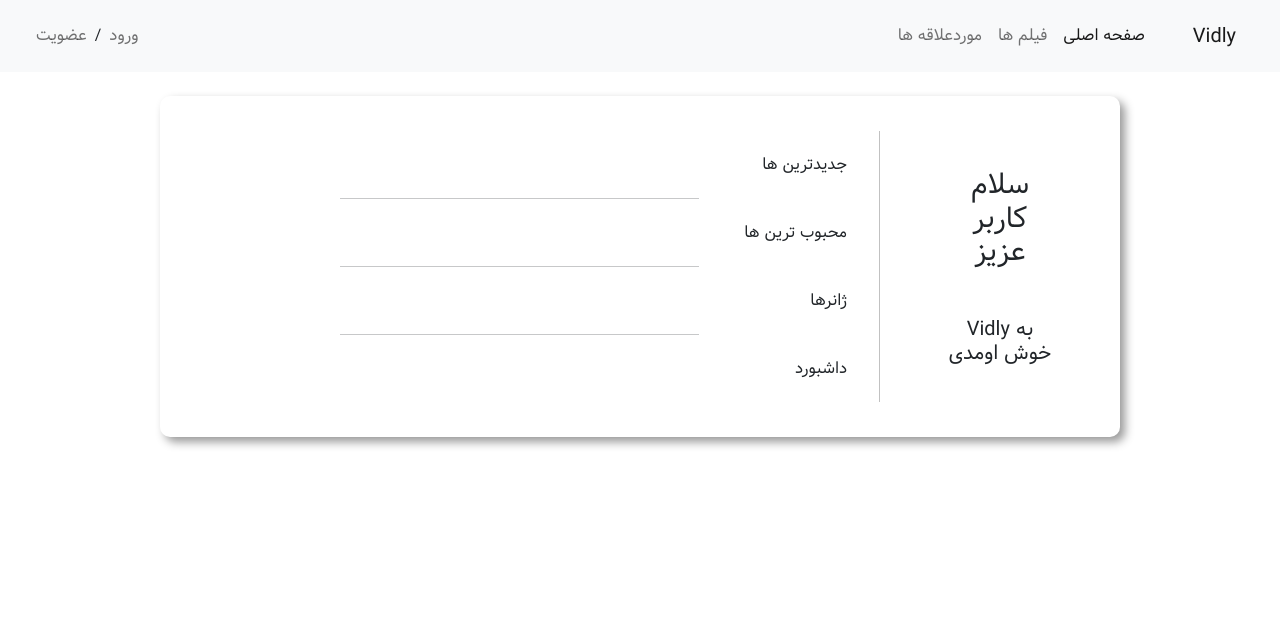
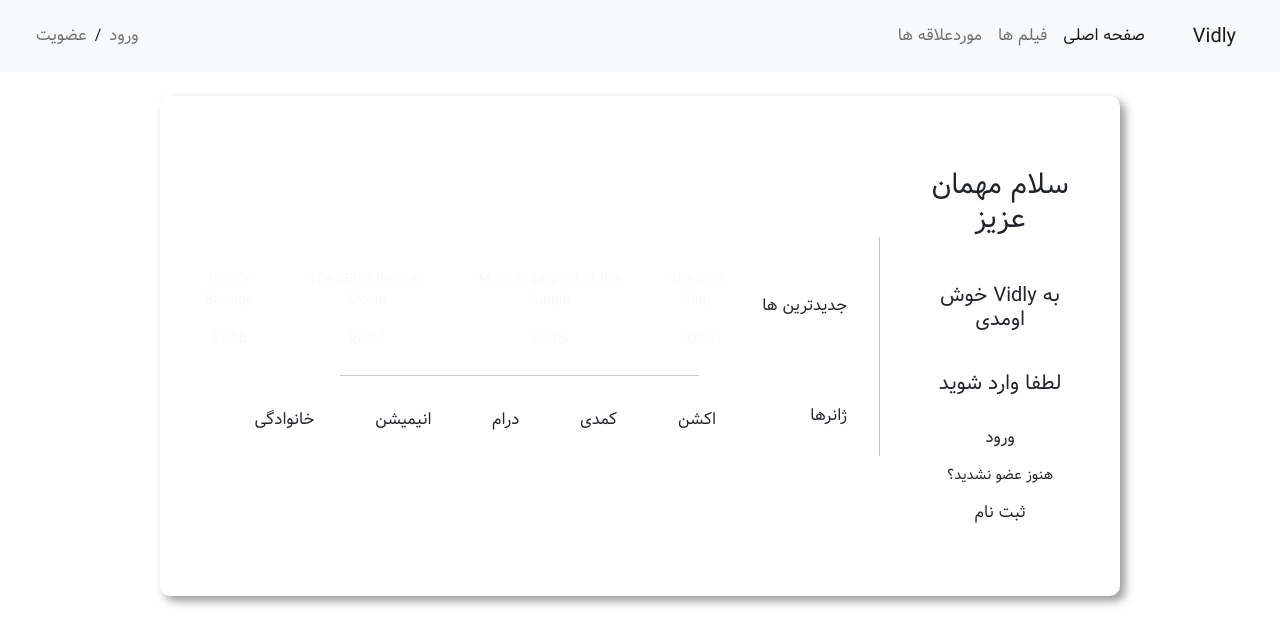
Before and after one commit to mjjahangiri/vidly, a React (Create React App) app: page / in a window 1280 px wide. Shown: the top 644 px of the page. Built offline with nearby package versions, Linux system fonts and the light colour scheme; data requests are answered from the project's data file.

Commit message:
Create and add Component and reDesigned

```diff
--- a/src/Components/Button.jsx
+++ b/src/Components/Button.jsx
@@ -1,8 +1,8 @@
 import React from 'react';
 
-export default function Button({ type, color, title }) {
+export default function Button({ type, title }) {
   return (
-    <button type={type} class={`btn px-5 btn-${color}`}>
+    <button type={type} class="btn px-5">
       {title}
     </button>
   );
--- a/src/Components/Header.jsx
+++ b/src/Components/Header.jsx
@@ -1,5 +1,5 @@
-import React from "react";
-import { Link, NavLink } from "react-router-dom";
+import React from 'react';
+import { Link, NavLink } from 'react-router-dom';
 
 export default function Header() {
   return (
@@ -31,7 +31,7 @@ export default function Header() {
                 فیلم ها
               </NavLink>
             </li>
-            <li className="nav-item">
+            <li className="nav-item ">
               <NavLink className="nav-link" to="/favorite">
                 موردعلاقه ها
               </NavLink>
--- a/src/Components/MovieSection.jsx
+++ b/src/Components/MovieSection.jsx
@@ -1,27 +1,15 @@
 import React from 'react';
+import { Link } from 'react-router-dom';
 
-export default function MovieSection({ image, title, year, like }) {
+export default function MovieSection({ link, title, year }) {
   return (
-    <div
-      className="d-flex position-relative movie flex-column"
-      style={{
-        backgroundImage: `url(${image})`,
-        backgroundRepeat: 'no-repeat',
-        backgroundSize: 'cover',
-        backgroundPosition: 'center',
-        width: '175px',
-        height: '250px',
-      }}
-    >
-      <div className="card-img-overlay d-none">
-        <div className="d-flex w-100 px-4 flex-row position-absolute top-0 mt-4 align-items-center justify-content-between">
-          <span>{like}</span>
-          <span>{year}</span>
+    <Link to={link} className="text-decoration-none text-reset mx-auto">
+      <li className="d-flex flex-column justify-content-between text-center">
+        <div className="movieSection text-center d-flex align-items-center justify-content-center flex-column text-light">
+          <p className="small p-2 m-0">{title}</p>
+          <p className="p-2 m-0">{year}</p>
         </div>
-        <div className="d-flex w-100 px-4 position-absolute bottom-0 mb-4 align-items-center justify-content-center">
-          {title}
-        </div>
-      </div>
-    </div>
+      </li>
+    </Link>
   );
 }
--- a/src/Pages/Home.jsx
+++ b/src/Pages/Home.jsx
@@ -1,39 +1,42 @@
 import React from 'react';
+import Button from '../Components/Button';
+import Dashboard from '../Components/Dashboard';
+import { Link } from 'react-router-dom';
+import Movies from '../Components/Movies';
+import Genres from '../Components/Genres';
 
 export default function Home() {
   return (
     <div className="pt-4 d-flex align-items-center rtl justify-content-center w-75 mx-auto">
       <div className="row contain w-100 d-flex align-items-center justify-content-center">
         <div id="welcom" className="col-3 py-5 px-3 d-flex flex-column">
-          <h3 className="py-2 px-5 text-center m-0 my-3">سلام کاربر عزیز</h3>
-          <h5 className="py-2 px-5 text-center m-0 my-3">به Vidly خوش اومدی</h5>
+          <h3 className="py-2 px-4 text-center m-0 my-3">سلام مهمان عزیز</h3>
+          <h5 className="py-2 px-4 text-center m-0 my-3">به Vidly خوش اومدی</h5>
+          <div className="my-3 mx-auto d-flex flex-column align-items-center gap-2">
+            <h5 className="text-center mb-3">لطفا وارد شوید</h5>
+            <Link to="/login">
+              <Button title="ورود" type="button" />
+            </Link>
+            <p className="text-center m-0 fw-lighter small">هنوز عضو نشدید؟</p>
+            <Link to="/register">
+              <Button title="ثبت نام" type="button" />
+            </Link>
+          </div>
         </div>
         <div id="content" className="col-9  p-0 ">
           <div className="p-3 d-flex flex-row align-items-center justify-content-between">
-            <h6 className="py-2 px-3 m-0 d-inline-flex">جدیدترین ها</h6>
+            <h6 className="py-2 px-3 m-0 d-inline-flex text-nowrap">
+              جدیدترین ها
+            </h6>
+            <Movies />
           </div>
           <hr className="w-50 my-0 mx-auto" />
           <div className="p-3 d-flex flex-row align-items-center justify-content-between">
-            <h6 className="py-2 px-3 m-0 d-inline-flex">محبوب ترین ها</h6>
+            <Genres />
           </div>
-          <hr className="w-50 my-0 mx-auto" />
-          <div className="p-3 d-flex flex-row align-items-center justify-content-between">
-            <h6 className="py-2 px-3 m-0 d-inline-flex">ژانرها</h6>
-          </div>
-          <hr className="w-50 my-0 mx-auto" />
-          <div className="p-3 d-flex flex-row align-items-center justify-content-between">
-            <h6 className="py-2 px-3 m-0 d-inline-flex">داشبورد</h6>
-            {/* <ul className="d-flex flex-row align-items-start mb-0 mt-2 w-100 justify-content-center">
-              <li className="d-flex flex-column justify-content-between mx-2 text-center">
-                <img
-                  src="https://m.media-amazon.com/images/M/MV5BMjIwMjE1Nzc4NV5BMl5BanBnXkFtZTgwNDg4OTA1NzM@._V1_SX300.jpg"
-                  height="150"
-                  alt="Movie"
-                />
-                <p className="my-2 mx-0">The Lion King</p>
-                <p className="mt-0 mb-2">2019</p>
-              </li>
-            </ul> */}
+          <hr className="w-50 my-0 mx-auto d-none" />
+          <div className="p-3 d-none flex-row align-items-center justify-content-between">
+            <Dashboard />
           </div>
         </div>
       </div>
--- a/src/Pages/Login.jsx
+++ b/src/Pages/Login.jsx
@@ -10,7 +10,7 @@ export default function Login() {
           <h3 className="text-center m-0 mb-4">ورود</h3>
           <Input label="نام کاربری" type="text" />
           <Input label="رمز عبور" type="password" />
-          <Button type="submit" color="primary" title="ورود" />
+          <Button type="submit" title="ورود" />
         </form>
       </div>
     </div>
--- a/src/Pages/Register.jsx
+++ b/src/Pages/Register.jsx
@@ -13,7 +13,7 @@ export default function Register() {
           <Input label="ایمیل" type="email" />
           <Input label="رمز عبور" type="password" />
           <Input label="تکرار رمز عبور" type="password" />
-          <Button type="submit" color="primary" title="ثبت نام" />
+          <Button type="submit" title="ثبت نام" />
         </form>
       </div>
     </div>
```
